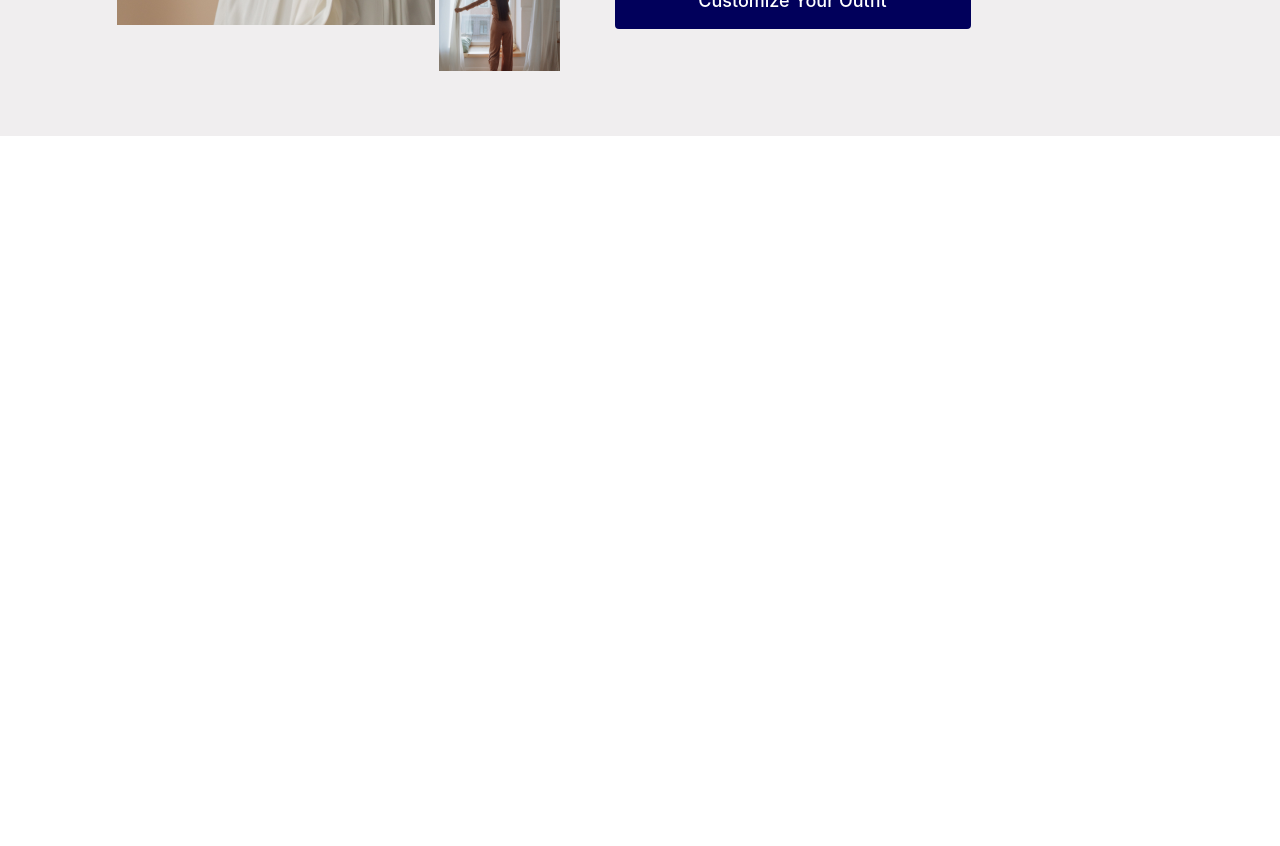
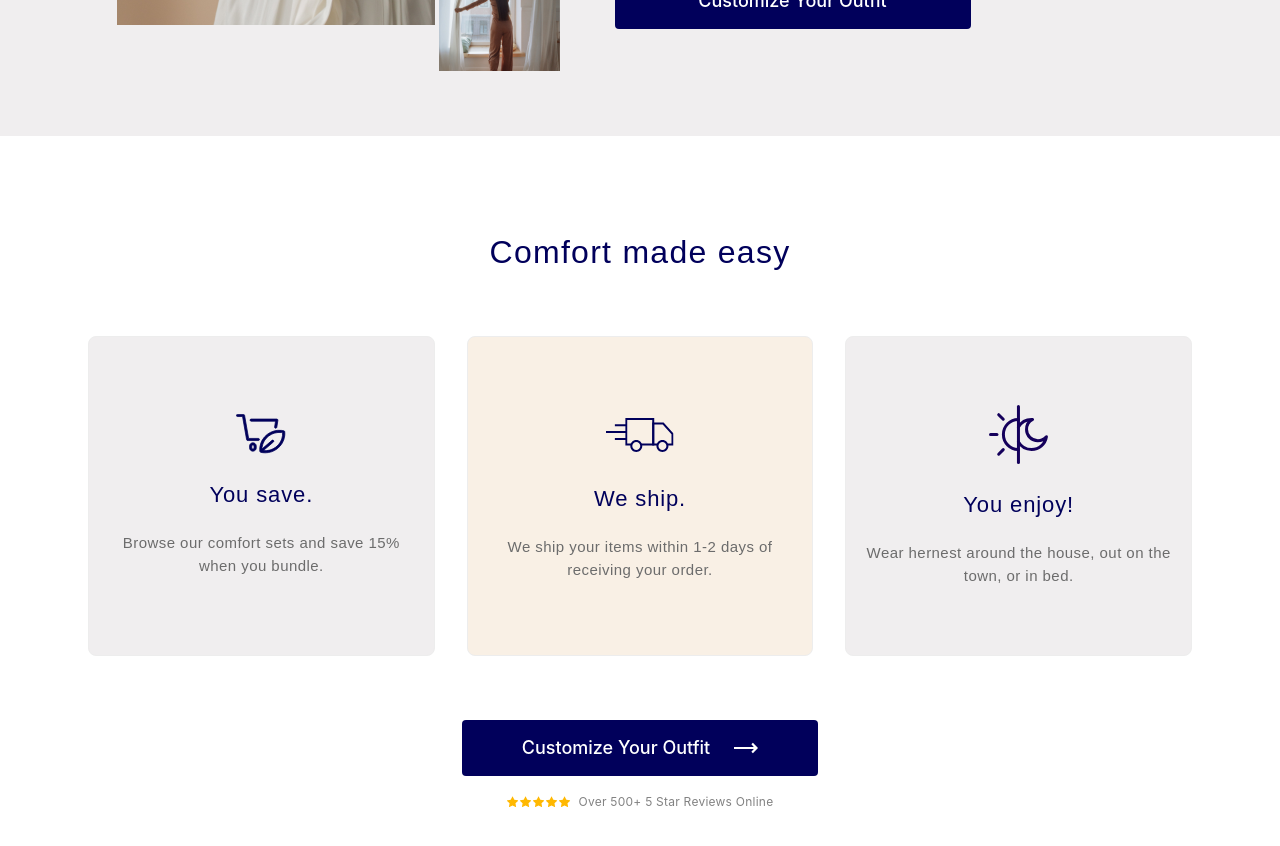
Before and after one commit to marharita08/byteex, a React (Vite) app: page / in a window 1280 px wide. Shown: the part 2400-3246 px from the top of the page. Before the commit the page ends 2536 px from the top, so only its background shows below. Built offline with nearby package versions, Linux system fonts and the light colour scheme.

Commit message:
add how to order

```diff
--- a/src/App.tsx
+++ b/src/App.tsx
@@ -1,5 +1,6 @@
 import { BuildConnection } from "./components/BuildConnection";
 import { HeroSection } from "./components/HeroSection";
+import { HowToOrder } from "./components/HowToOrder";
 import { PartnersAndProperties } from "./components/PartnersAndProperties";
 
 function App() {
@@ -8,6 +9,7 @@ function App() {
       <HeroSection />
       <PartnersAndProperties />
       <BuildConnection />
+      <HowToOrder />
     </main>
   );
 }
--- /dev/null
+++ b/src/components/HowToOrder.tsx
@@ -0,0 +1,76 @@
+import arrowRight from "@/assets/arrow_right.svg";
+import cart from "@/assets/cart.svg";
+import star from "@/assets/star.svg";
+import sunAndMoon from "@/assets/sun_and_moon.svg";
+import truck from "@/assets/truck.svg";
+
+export const HowToOrder = () => {
+  const steps = [
+    {
+      title: "You save.",
+      desc: "Browse our comfort sets and save 15% when you bundle.",
+      icon: cart,
+      iconClassName: "w-[51px]",
+    },
+    {
+      title: "We ship.",
+      desc: "We ship your items within 1-2 days of receiving your order.",
+      icon: truck,
+      iconClassName: "w-[68px]",
+    },
+    {
+      title: "You enjoy!",
+      desc: "Wear hernest around the house, out on the town, or in bed.",
+      icon: sunAndMoon,
+      iconClassName: "w-[60px]",
+    },
+  ];
+
+  return (
+    <section className="w-full py-24 px-6 max-w-6xl mx-auto flex flex-col items-center">
+      <h2 className="text-[32px] leading-[40px] tracking-[0.04em] text-primary mb-16 font-sofia text-center">
+        Comfort made easy
+      </h2>
+
+      <div className="w-full flex flex-col md:flex-row gap-8 justify-center mb-16">
+        {steps.map((step, idx) => (
+          <div
+            key={idx}
+            className={`flex-1 flex flex-col items-center border p-4 border-[#EDEDED] rounded-lg text-center w-[346px] h-[320px] justify-center ${idx % 2 === 0 ? "bg-background-gray" : "bg-background"}`}
+          >
+            <div className="flex items-center shrink-0 justify-center mb-5">
+              <img
+                src={step.icon}
+                alt={step.title}
+                className={step.iconClassName}
+              />
+            </div>
+            <h3 className="text-[22px] leading-[40px] tracking-[0.04em] text-primary font-sofia mb-4">
+              {step.title}
+            </h3>
+            <p className="text-[15px] leading-[23px] tracking-[0.03em] text-neutral-300">
+              {step.desc}
+            </p>
+          </div>
+        ))}
+      </div>
+
+      <div className="flex flex-col items-center gap-4">
+        <button className="bg-primary text-primary-foreground font-suisse border-none rounded text-lg font-medium cursor-pointer flex items-center justify-center gap-6 w-[356px] h-[56px] transition-opacity hover:opacity-90">
+          <span>Customize Your Outfit</span>
+          <img src={arrowRight} alt="arrow right" className="w-6 h-6" />
+        </button>
+        <div className="flex items-center gap-2">
+          <div className="flex gap-px">
+            {[...Array(5)].map((_, i) => (
+              <img key={i} src={star} alt="star" className="w-3 h-3" />
+            ))}
+          </div>
+          <span className="text-[12px] leading-[20px] tracking-[0.02em] font-suisse text-neutral-200">
+            Over 500+ 5 Star Reviews Online
+          </span>
+        </div>
+      </div>
+    </section>
+  );
+};
```
Also changed, not shown: src/assets/truck.svg (added).
